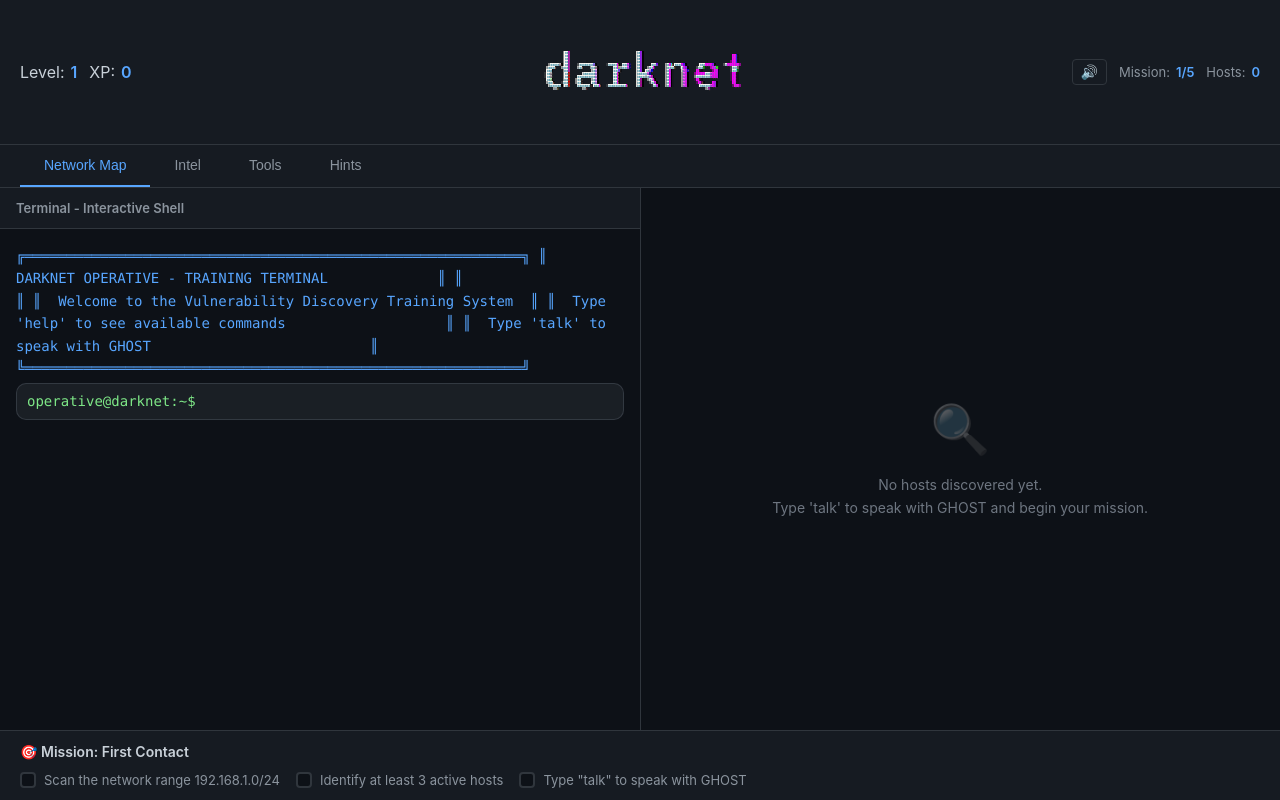
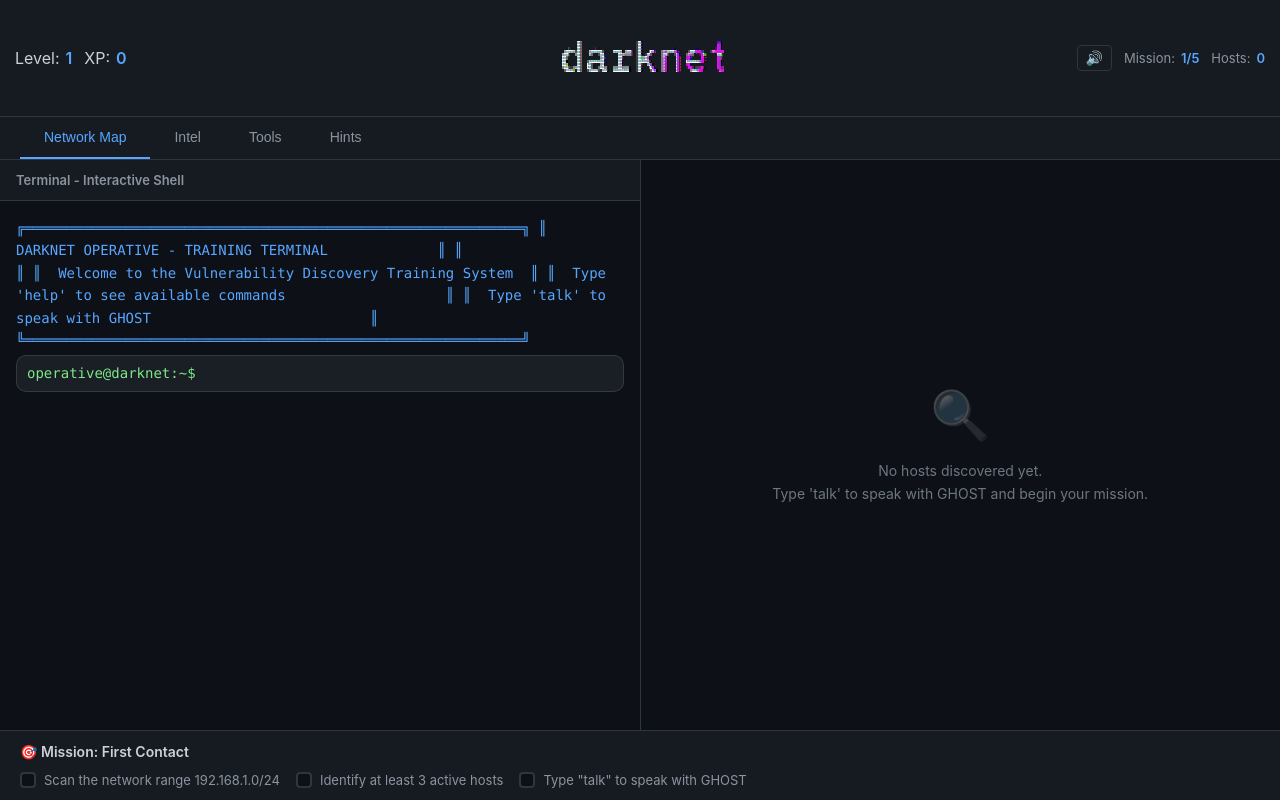
Before and after one commit to jamcodehub/darknet-operative, a React (Vite) app: page / in a window 1280 px wide. Built offline with nearby package versions, Linux system fonts and the light colour scheme.

Commit message:
header padding height adjustment

```diff
--- a/src/App.jsx
+++ b/src/App.jsx
@@ -237,7 +237,7 @@ function GhostDialogue({ dialogue, isGhostSpeaking, setIsGhostSpeaking }) {
         setDisplayedText(prev => prev + fullText[charIndex]);
         setCharIndex(charIndex + 1);
         setFrame(charIndex % 3 === 0 ? 'speaking' : 'idle');
-      }, 45);
+      }, 65);
       return () => clearTimeout(timer);
     }
   }, [charIndex, fullText]);
--- a/src/index.css
+++ b/src/index.css
@@ -55,11 +55,11 @@ body {
   display: flex;
   align-items: center;
   justify-content: space-between;
-  padding: 12px 20px;
+  padding: 8px 15px;
   background-color: var(--bg-secondary);
   border-bottom: 1px solid var(--border-primary);
   flex-shrink: 0;
-  min-height: 140px;
+  min-height: 100px;
   overflow: visible;
 }
 
@@ -75,7 +75,7 @@ body {
   align-items: center;
   justify-content: center;
   flex: 2;
-  height: 120px;
+  height: 100px;
   position: relative;
   overflow: visible;
 }
```
